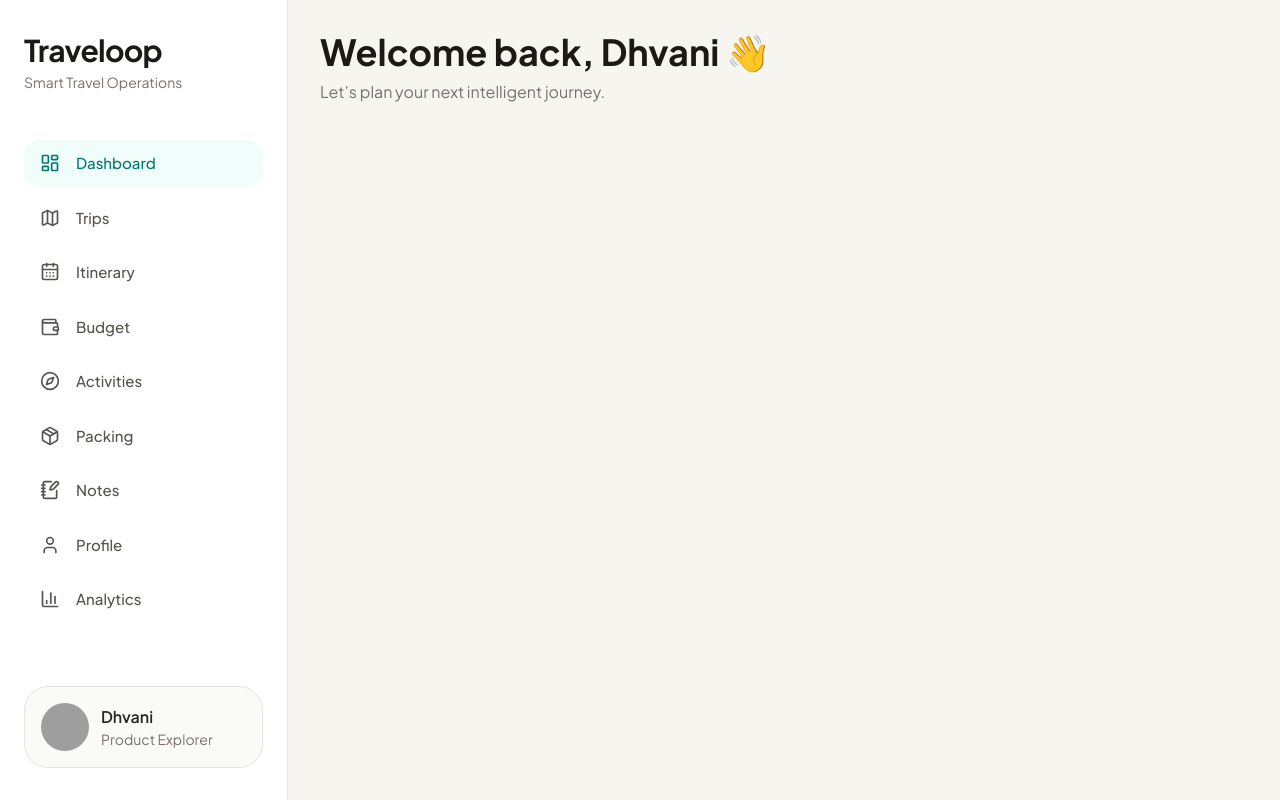
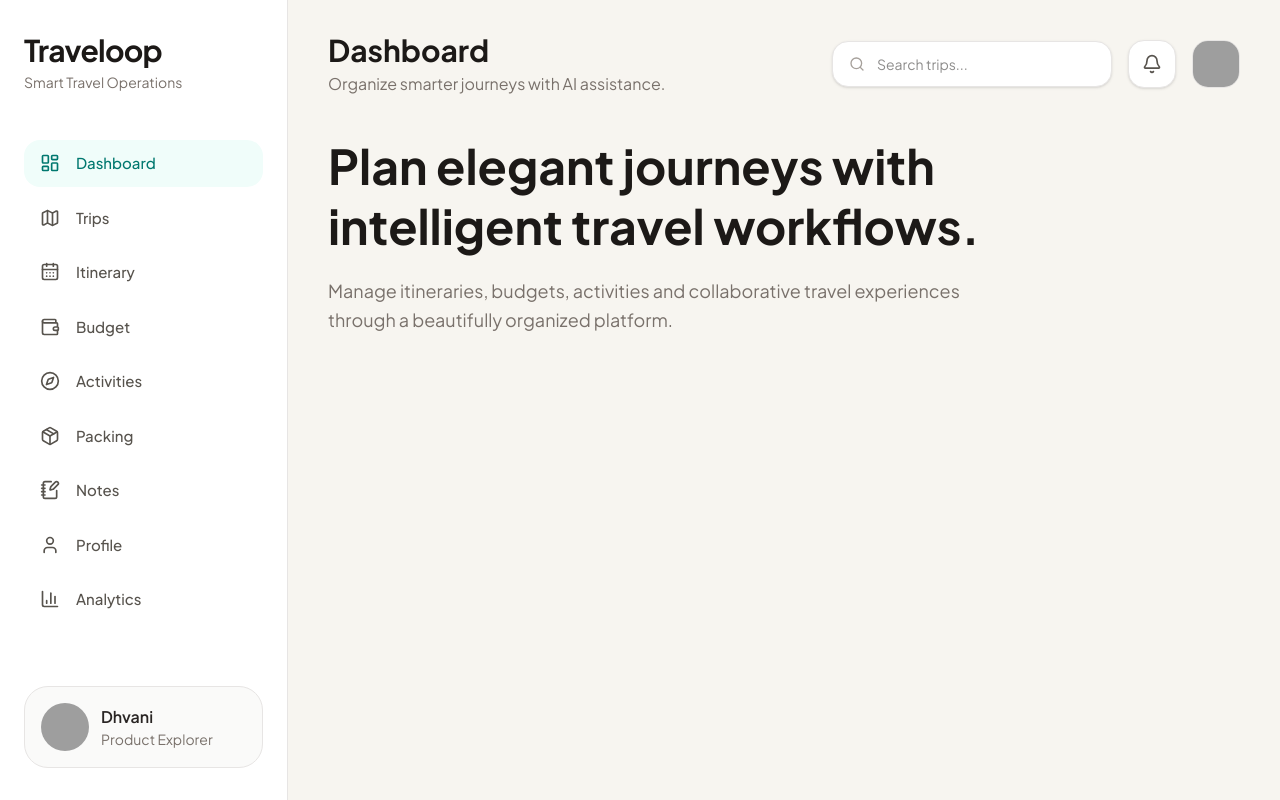
Before and after one commit to Swaggyop/odoo-traveloop-by-us, a React (Vite) app in the folder Frontend/: page / in a window 1280 px wide. Built offline with nearby package versions, Linux system fonts and the light colour scheme; grey boxes are pictures that could not be loaded.

Commit message:
Added premium navbar and dashboard hero section

```diff
--- a/Frontend/src/App.jsx
+++ b/Frontend/src/App.jsx
@@ -3,13 +3,20 @@ import DashboardLayout from "./components/layout/DashboardLayout";
 function App() {
   return (
     <DashboardLayout>
-      <h1 className="text-4xl font-bold text-stone-900">
-        Welcome back, Dhvani 👋
-      </h1>
 
-      <p className="text-stone-500 mt-2">
-        Let’s plan your next intelligent journey.
-      </p>
+      {/* Hero Section */}
+      <section className="mb-10">
+
+        <h2 className="text-5xl font-bold text-stone-900 leading-tight max-w-3xl">
+          Plan elegant journeys with intelligent travel workflows.
+        </h2>
+
+        <p className="text-lg text-stone-500 mt-5 max-w-2xl leading-relaxed">
+          Manage itineraries, budgets, activities and collaborative travel experiences through a beautifully organized platform.
+        </p>
+
+      </section>
+
     </DashboardLayout>
   );
 }
--- a/Frontend/src/components/layout/DashboardLayout.jsx
+++ b/Frontend/src/components/layout/DashboardLayout.jsx
@@ -1,11 +1,18 @@
 import Sidebar from "./Sidebar";
+import Navbar from "./Navbar";
 
 function DashboardLayout({ children }) {
   return (
-    <div className="flex bg-[#F7F5F0]">
+    <div className="flex min-h-screen bg-[#F7F5F0]">
+
+      {/* Sidebar */}
       <Sidebar />
 
-      <main className="flex-1 p-8">
+      {/* Main Content */}
+      <main className="flex-1 px-10 py-8">
+
+        <Navbar />
+
         {children}
       </main>
     </div>
--- a/Frontend/src/components/layout/Navbar.jsx
+++ b/Frontend/src/components/layout/Navbar.jsx
@@ -0,0 +1,50 @@
+import { Bell, Search } from "lucide-react";
+
+function Navbar() {
+  return (
+    <header className="w-full flex items-center justify-between mb-10">
+
+      {/* Left */}
+      <div>
+        <h1 className="text-3xl font-bold text-stone-900">
+          Dashboard
+        </h1>
+
+        <p className="text-stone-500 mt-1">
+          Organize smarter journeys with AI assistance.
+        </p>
+      </div>
+
+      {/* Right */}
+      <div className="flex items-center gap-4">
+
+        {/* Search */}
+        <div className="flex items-center gap-3 bg-white border border-stone-200 rounded-2xl px-4 py-3 shadow-sm w-[280px]">
+
+          <Search size={18} className="text-stone-400" />
+
+          <input
+            type="text"
+            placeholder="Search trips..."
+            className="outline-none bg-transparent text-sm w-full"
+          />
+        </div>
+
+        {/* Notification */}
+        <button className="w-12 h-12 rounded-2xl bg-white border border-stone-200 flex items-center justify-center shadow-sm hover:bg-stone-100 transition">
+
+          <Bell size={20} className="text-stone-600" />
+        </button>
+
+        {/* Profile */}
+        <img
+          src="https://i.pravatar.cc/100"
+          alt="profile"
+          className="w-12 h-12 rounded-2xl object-cover border border-stone-200"
+        />
+      </div>
+    </header>
+  );
+}
+
+export default Navbar;
```
